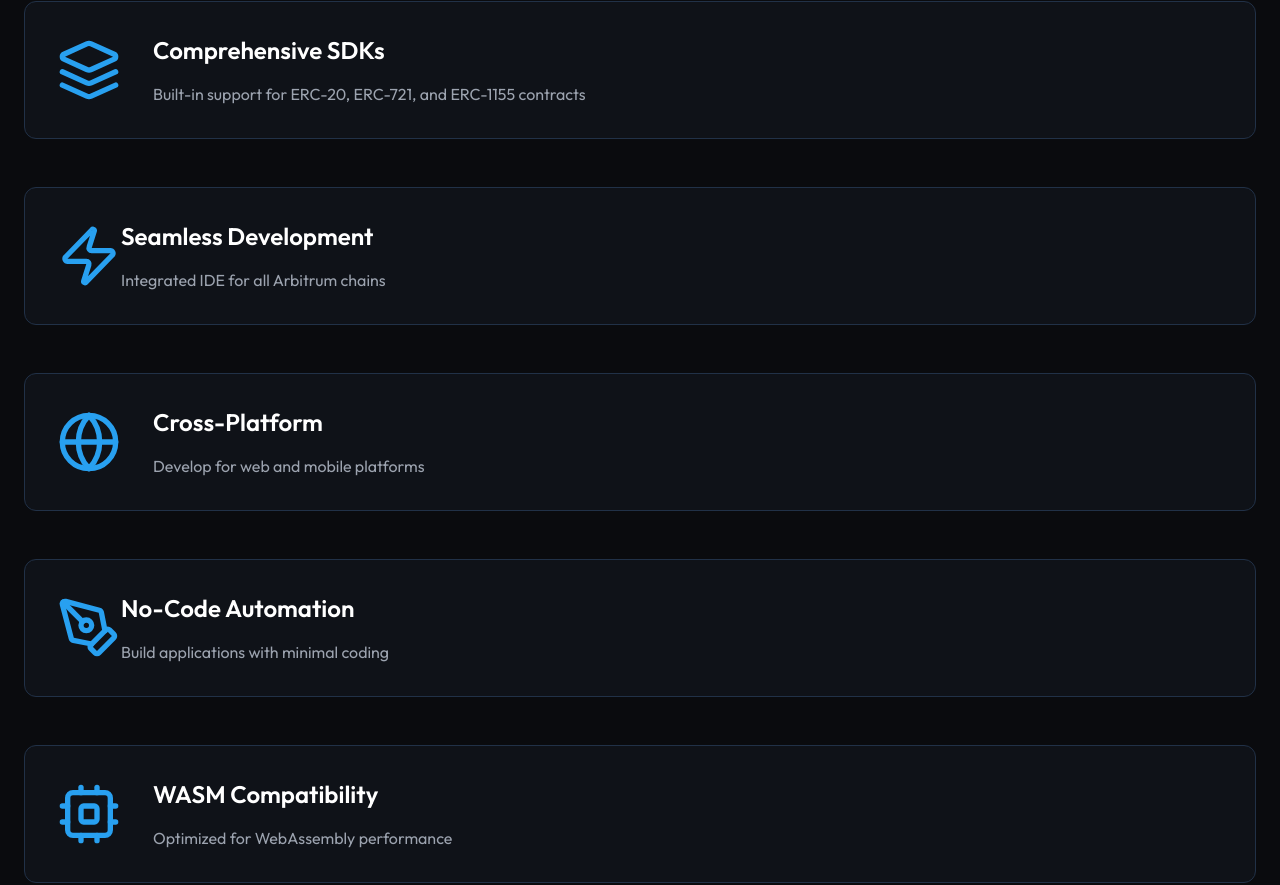
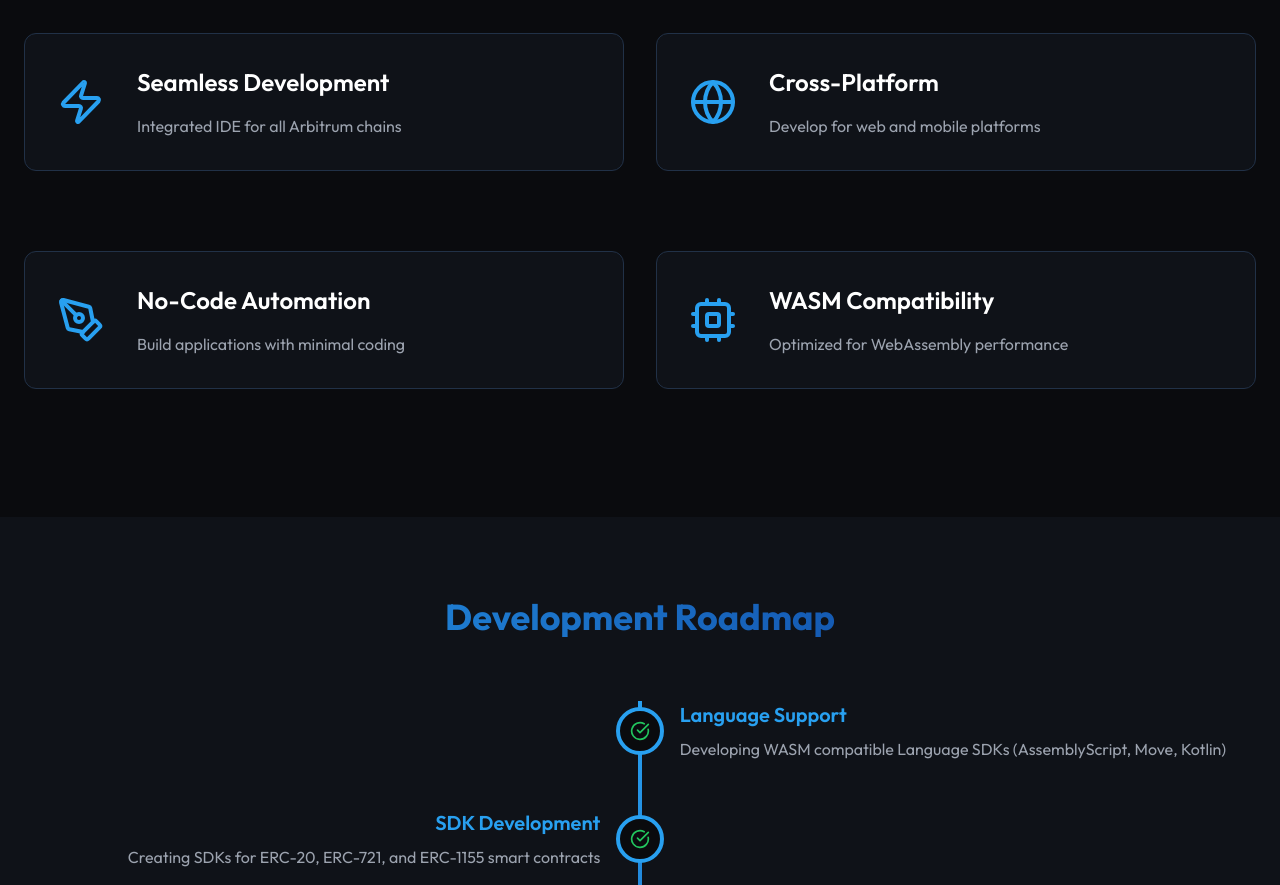
Before and after one commit to Atharva-3000/lattice-ide-website, a Next.js app: page / in a window 1280 px wide. Shown: the part 1234-2119 px from the top of the page. Built offline with nearby package versions, Linux system fonts and the light colour scheme.

Commit message:
Design changes and Minor tweaks.

```diff
--- a/app/components/Features.tsx
+++ b/app/components/Features.tsx
@@ -1,9 +1,8 @@
 'use client'
 
-import { useRef, useState } from 'react'
+import { useRef, useState, useEffect } from 'react'
 import { Code, Layers, Zap, Globe, PenToolIcon as Tool, Cpu } from 'lucide-react'
 import { motion, useScroll, useTransform, useSpring } from 'framer-motion'
-import { useEffect } from 'react'
 
 const features = [
   { icon: Code, title: "Multi-Language Support", description: "Develop with AssemblyScript, Move, and Kotlin" },
@@ -45,14 +44,14 @@ const FeatureItem = ({ feature, index }) => {
         opacity: hasAnimated ? 1 : opacity,
         x: hasAnimated ? 0 : x
       }}
-      className={`flex items-center ${index % 2 === 0 ? 'flex-row' : 'flex-row-reverse'} bg-[#0F1218] rounded-xl p-8 border border-[#213147] hover:border-[#28A0F0] transition-all duration-300 transform hover:scale-105 hover:shadow-lg mb-12`}
+      className="flex flex-col md:flex-row items-center bg-[#0F1218] rounded-xl p-8 border border-[#213147] hover:border-[#28A0F0] transition-all duration-300 transform hover:scale-105 hover:shadow-lg mb-12"
     >
-      <div className={`flex-1 ${index % 2 === 0 ? 'pr-8' : 'pl-8'}`}>
+      <div className="flex-shrink-0 mb-4 md:mb-0 md:mr-8">
+        <feature.icon className="w-12 h-12 text-[#28A0F0]" />
+      </div>
+      <div className="flex-1">
         <h3 className="text-2xl font-semibold mb-4 text-white">{feature.title}</h3>
         <p className="text-gray-400">{feature.description}</p>
-      </div>
-      <div className={`flex-shrink-0 ${index % 2 === 0 ? 'order-first' : 'order-last'}`}>
-        <feature.icon className="w-16 h-16 text-[#28A0F0]" />
       </div>
     </motion.div>
   )
@@ -70,7 +69,7 @@ export default function Features() {
         >
           Powerful Features
         </motion.h2>
-        <div>
+        <div className="grid grid-cols-1 md:grid-cols-2 gap-8">
           {features.map((feature, index) => (
             <FeatureItem key={index} feature={feature} index={index} />
           ))}
--- a/app/components/Hero.tsx
+++ b/app/components/Hero.tsx
@@ -51,13 +51,13 @@ export default function Hero() {
             initial={{ opacity: 0, y: 20 }}
             animate={{ opacity: 1, y: 0 }}
             transition={{ duration: 0.5, delay: 0.6 }}
-            className="space-x-4"
+            className="flex flex-col gap-4 sm:flex-row sm:gap-6"
           >
             <Link href="#features" className="bg-gradient-to-r from-[#28A0F0] to-[#0B3794] text-white px-8 py-3 rounded-full font-bold hover:opacity-90 transition duration-300 inline-block">
               Explore Features
             </Link>
             <Link href="#contact" className="border border-[#28A0F0] text-[#28A0F0] px-8 py-3 rounded-full font-bold hover:bg-[#28A0F0] hover:text-white transition duration-300 inline-block">
-             Coming Soon ...
+              Coming Soon ...
             </Link>
           </motion.div>
         </div>
--- a/app/components/Timeline.tsx
+++ b/app/components/Timeline.tsx
@@ -34,11 +34,13 @@ export default function Timeline() {
               initial={{ opacity: 0, y: 50 }}
               whileInView={{ opacity: 1, y: 0 }}
               transition={{ duration: 0.5, delay: index * 0.1 }}
-              className={`mb-12 flex items-center ${index % 2 === 0 ? 'flex-row-reverse' : ''}`}
+              className={`mb-12 flex items-center justify-center ${index % 2 === 0 ? 'flex-row-reverse' : ''}`}
             >
-              <div className={`w-1/2 ${index % 2 === 0 ? 'pl-8' : 'pr-8'} ${index % 2 === 0 ? 'text-right' : 'text-left'}`}>
-                <h3 className="text-xl font-semibold mb-2 text-[#28A0F0]">{item.title}</h3>
-                <p className="text-gray-400">{item.description}</p>
+              <div className={`w-1/2 flex ${index % 2 === 0 ? 'justify-start pl-4' : 'justify-end pr-4'}`}>
+                <div className={`${index % 2 === 0 ? 'text-left' : 'text-right'}`}>
+                  <h3 className="text-xl font-semibold mb-2 text-[#28A0F0]">{item.title}</h3>
+                  <p className="text-gray-400 hidden md:block">{item.description}</p>
+                </div>
               </div>
               <div className="flex-shrink-0 w-12 h-12 rounded-full border-4 border-[#28A0F0] bg-[#0A0B0E] flex items-center justify-center z-10">
                 {item.completed ? (
@@ -47,7 +49,7 @@ export default function Timeline() {
                   <div className="w-4 h-4 rounded-full bg-gray-400" />
                 )}
               </div>
-              <div className={`w-1/2 ${index % 2 === 0 ? 'pr-8' : 'pl-8'}`} />
+              <div className="w-1/2" />
             </motion.div>
           ))}
         </div>
```
